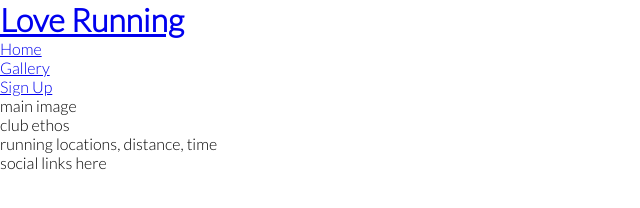
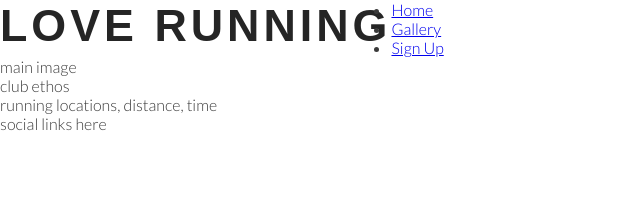
Before and after one commit to danny-fla/love-running, a plain HTML site: page index.html in a window 1280 px wide. Shown: the whole page, without its empty margins (0-640 px from the left). Drawn offline with Linux system fonts and the light colour scheme.

Commit message:
add style to headings and logo

```diff
--- a/assets/css/style.css
+++ b/assets/css/style.css
@@ -1,12 +1,26 @@
 @import url('https://fonts.googleapis.com/css2?family=Lato:wght@300&display=swap');
 
-*{
-    margin:0;
-    padding:0;
-    border:none;
+* {
+    margin: 0;
+    padding: 0;
+    border: none;
 }
 
-body{
+body {
     font-family: lato, sans-serif;
-    font-weight:300;
+    font-weight: 300;
+    color: #3a3a3a
 }
+
+h1,
+h2 {
+    font-family: Oswald, sans-serif;
+    text-transform: Uppercase;
+    letter-spacing: 4px;
+    color: #252525
+}
+
+#logo{
+    float:left;
+    font-size:280%
+}
--- a/index.html
+++ b/index.html
@@ -17,7 +17,7 @@
 <body>
     <header>
         <a href="indext.html">
-            <h1>Love Running</h1>
+            <h1  id="logo">Love Running</h1>
         </a>
         <nav>
             <ul>
```
